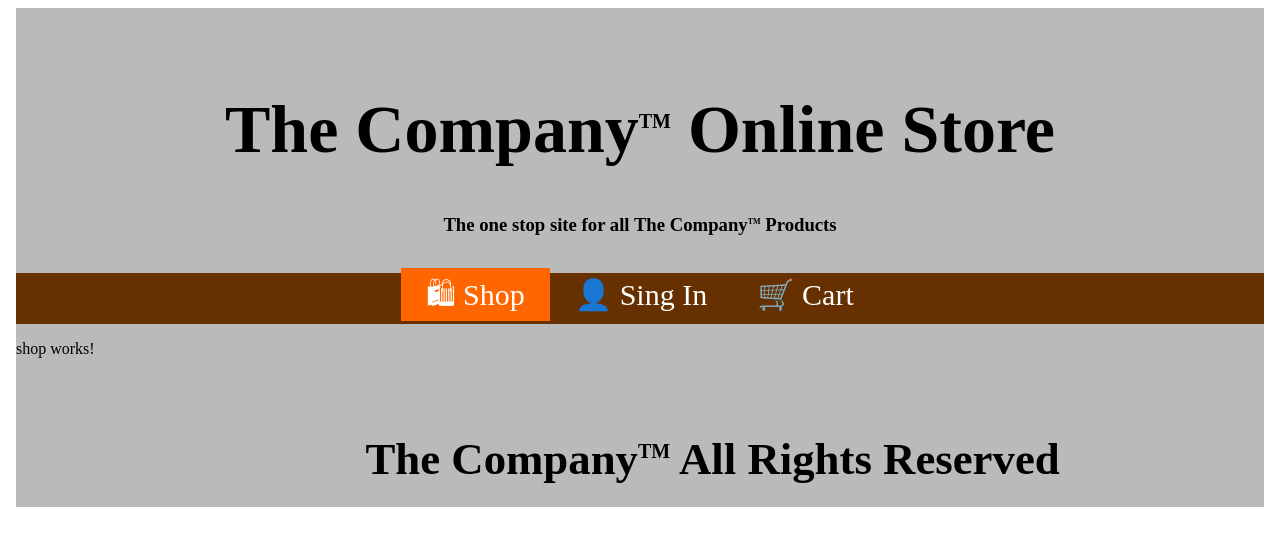
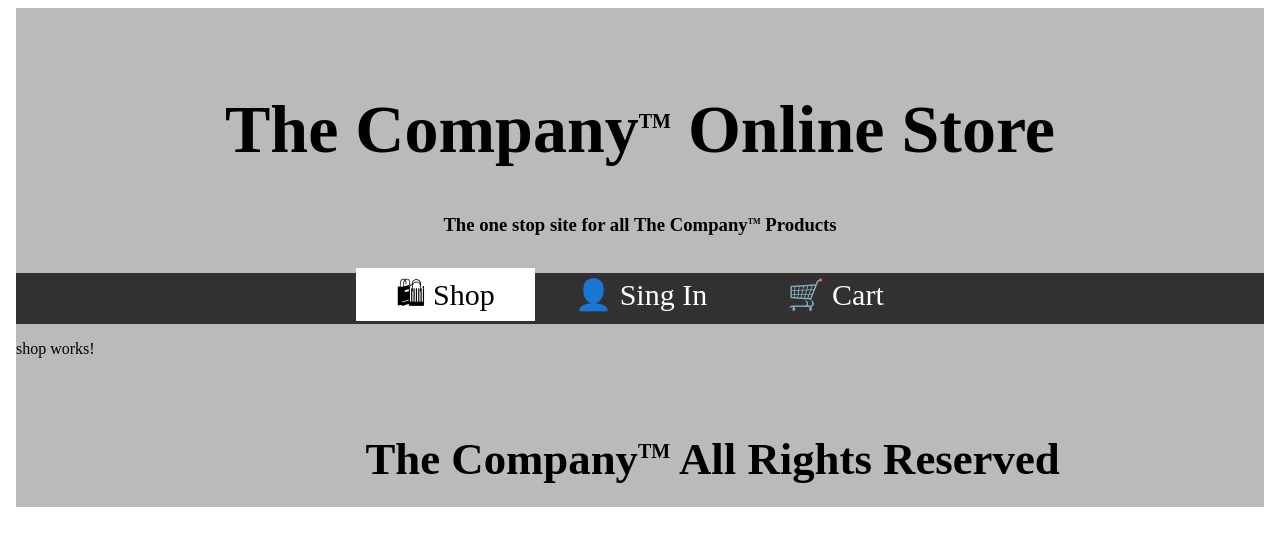
Before and after one commit to wana155/capstoneProject, an Angular app in the folder capstone/: page /shop in a window 1280 px wide. Shown: the top 546 px of the page. Built offline with nearby package versions, Linux system fonts and the light colour scheme.

Commit message:
Changed the navigation bar stylings and

```diff
--- a/capstone/src/app/app.component.css
+++ b/capstone/src/app/app.component.css
@@ -12,17 +12,17 @@
 .navbarro{color:  rgb(186, 186, 186);
     font-size: 30px ;
     text-align: center;
-    background-color:rgb(103, 48, 1);
+    background-color:rgb(50, 48, 48);
     }
     .navbarro a:hover {
-    background-color:rgb(185, 122, 87);
+    background-color:rgb(136, 136, 136);
     color:rgb(255, 255, 255);
     text-decoration: none;
     }
 
     .navbarro a.active  {
-        background-color:rgb(255, 102, 0);
-        color:rgb(255, 255, 255);
+        background-color:rgb(255, 255, 255);
+        color:rgb(0, 0, 0);
         text-decoration: none;
         }
 
@@ -30,8 +30,8 @@
     color: white;
     text-decoration: none;
     padding: 10px;
-    padding-left: 25px;
-    padding-right: 25px;}
+    padding-left: 40px;
+    padding-right: 40px;}
 
     #four {
 
```
Also changed, not shown: capstone/src/app/product.model.ts (added, +9 -0 lines).
